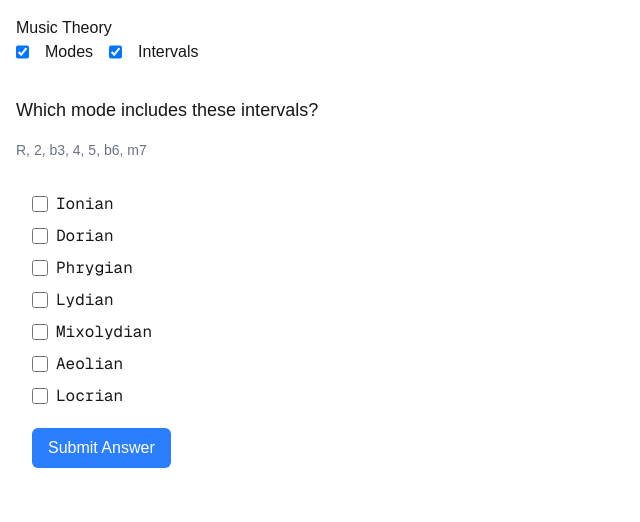
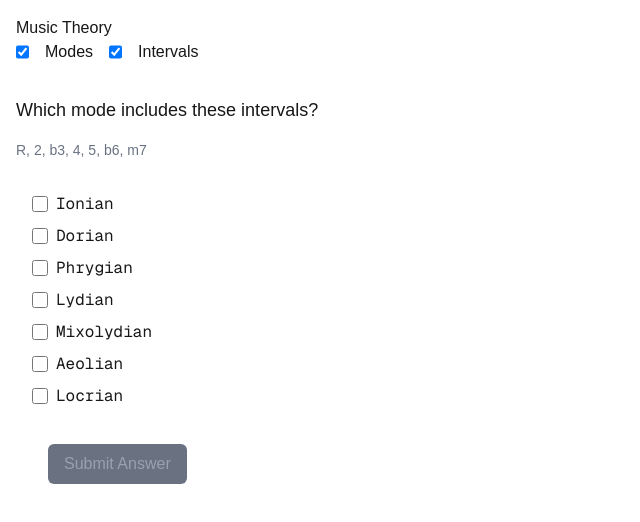
Before and after one commit to DJSethDuncan/theory, a Next.js app: page / in a window 1280 px wide. Shown: the top 522 px of the page, without its empty margins (0-640 px from the left). Built offline with nearby package versions, Linux system fonts and the light colour scheme.

Commit message:
so many things i cant remember

```diff
--- a/src/components/button.tsx
+++ b/src/components/button.tsx
@@ -1,9 +1,19 @@
 type ButtonType = "primary" | "secondary" | "tertiary";
 
 export default function Button(
-  { children, onClick, type = "primary" }: { children: React.ReactNode, onClick: () => void, type?: ButtonType }) {
+  {
+    children,
+    onClick,
+    type = "primary",
+    disabled = false
+  }: {
+    children: React.ReactNode,
+    onClick: () => void,
+    type?: ButtonType,
+    disabled?: boolean
+}) {
   return (
-    <button onClick={onClick} className={`bg-blue-500 text-white px-4 py-2 mt-5 rounded-md ${type === "primary" ? "bg-blue-500" : type === "secondary" ? "bg-gray-500" : "bg-red-500"}`}>
+    <button onClick={onClick} disabled={disabled} className={`px-4 py-2 mt-5 rounded-md ${type === "primary" ? "bg-blue-500 text-white" : type === "secondary" ? "bg-gray-500 text-gray-400" : "bg-red-500 text-white"}`}>
       {children}
     </button>
   );
--- a/src/components/intervalQuestion.tsx
+++ b/src/components/intervalQuestion.tsx
@@ -12,15 +12,19 @@ export default function IntervalQuestion({
   hasSubmitted,
   answerCheck,
   setHasSubmitted,
+  children,
 }: {
   question: TIntervalQuestion;
   hasSubmitted: boolean;
   answerCheck: Dispatch<SetStateAction<boolean | null>>;
   setHasSubmitted: Dispatch<SetStateAction<boolean>>;
+  children: React.ReactNode;
 }) {
   const [selectedIntervals, setSelectedIntervals] = useState<
     [number, number][]
   >([]);
+
+  const [isDisabled, setIsDisabled] = useState(true);
 
   useEffect(() => {
     clearCheckedBoxes();
@@ -52,12 +56,14 @@ export default function IntervalQuestion({
     });
     setSelectedIntervals(intervals);
     if (intervals.length === 2) {
+      setIsDisabled(false);
       checkboxes.forEach((checkbox) => {
         if (!(checkbox as HTMLInputElement).checked) {
           (checkbox as HTMLInputElement).disabled = true;
         }
       });
     } else {
+      setIsDisabled(true);
       checkboxes.forEach((checkbox) => {
         (checkbox as HTMLInputElement).disabled = false;
       });
@@ -69,26 +75,29 @@ export default function IntervalQuestion({
       <div className="grid grid-rows-6 gap-2">
         {[...Array(6)].map((_, rowIndex) => (
           <div key={rowIndex} className="flex space-x-2">
-            <span className="font-mono">{guitarStrings[rowIndex]} |--</span>
+            <span className="font-mono">{guitarStrings[rowIndex]}</span>
             {[...Array(8)].map((_, colIndex) => (
               <label key={colIndex} className="flex items-center">
                 <input
                   type="checkbox"
-                  className="interval-checkbox h-4 w-4 rounded border-gray-300 text-blue-600 focus:ring-blue-500"
+                  className={`interval-checkbox h-4 w-4 rounded border-gray-300 text-blue-600 focus:ring-blue-500 `}
                   data-x={colIndex}
                   data-y={rowIndex}
                   onChange={() => handleIntervalChange()}
-                /> &nbsp; --|--
+                /> &nbsp; {colIndex > 0 ? "--|--" : "--"}
               </label>
             ))}
           </div>
         ))}
       </div>
       {!hasSubmitted && (
-        <Button onClick={handleSubmit}>
-          Submit Answer
-        </Button>
+        <Box>
+          <Button onClick={handleSubmit} type={isDisabled ? 'secondary' : 'primary'} disabled={isDisabled}>
+            Submit Answer
+          </Button>
+        </Box>
       )}
+      {children}
     </Box>
   );
 }
--- a/src/components/multipleSelectQuestion.tsx
+++ b/src/components/multipleSelectQuestion.tsx
@@ -8,13 +8,16 @@ export default function MultipleSelectQuestion({
   hasSubmitted,
   answerCheck,
   setHasSubmitted,
+  children,
 }: {
   question: TMSQQuestion;
   hasSubmitted: boolean;
   answerCheck: Dispatch<SetStateAction<boolean | null>>;
   setHasSubmitted: Dispatch<SetStateAction<boolean>>;
+  children: React.ReactNode;
 }) {
   const [selectedOptions, setSelectedOptions] = useState<string[]>([]);
+  const [isDisabled, setIsDisabled] = useState(true);
 
   const handleOptionChange = (option: string) => {
     setSelectedOptions((prev) => {
@@ -28,6 +31,10 @@ export default function MultipleSelectQuestion({
   useEffect(() => {
     setSelectedOptions([]);
   }, [question]);
+
+  useEffect(() => {
+    setIsDisabled(selectedOptions.length === 0);
+  }, [selectedOptions]);
 
   const handleSubmit = () => {
     const selectedOptionsAreCorrect = selectedOptions.every((option) =>
@@ -63,10 +70,13 @@ export default function MultipleSelectQuestion({
         ))}
       </div>
       {!hasSubmitted && (
-        <Button onClick={handleSubmit}>
-          Submit Answer
-        </Button>
+        <Box>
+          <Button onClick={handleSubmit} type={isDisabled ? "secondary" : "primary"} disabled={isDisabled}>
+            Submit Answer
+          </Button>
+        </Box>
       )}
+      {children}
     </Box>
   );
 }
--- a/src/components/question.tsx
+++ b/src/components/question.tsx
@@ -3,6 +3,7 @@ import IntervalQuestion from "./intervalQuestion";
 import MultipleSelectQuestion from "./multipleSelectQuestion";
 import { useState, useEffect } from "react";
 import Button from "./button";
+import Box from "./box";
 
 export default function Question({
   question,
@@ -19,8 +20,16 @@ export default function Question({
     setHasSubmitted(false);
   }, [question]);
 
+  const nextQuestionButton = (
+    <Box>
+      <Button onClick={getNextQuestion}>
+        Next Question
+      </Button>
+    </Box>
+  );
+
   return (
-    <div className="p-4">
+    <Box>
       <div className="text-lg font-medium mb-4">{question.question}</div>
       {question.extraText && (
         <div className="text-sm text-gray-500 mb-4">{question.extraText}</div>
@@ -31,6 +40,11 @@ export default function Question({
           answerCheck={setIsCorrect}
           hasSubmitted={hasSubmitted}
           setHasSubmitted={setHasSubmitted}
+          children={
+            hasSubmitted && (
+              nextQuestionButton
+            )
+          }
         />
       )}
       {question.type === "interval" && (
@@ -39,22 +53,22 @@ export default function Question({
           answerCheck={setIsCorrect}
           hasSubmitted={hasSubmitted}
           setHasSubmitted={setHasSubmitted}
+          children={
+            hasSubmitted && (
+              nextQuestionButton
+            )
+          }
         />
       )}
-      <div className="mt-4 space-x-4">
-        {hasSubmitted && (
-          <Button onClick={getNextQuestion}>
-            Next Question
-          </Button>
-        )}
+      <Box>
         {isCorrect !== null && (
           <div
-            className={`mt-2 ${isCorrect ? "text-green-600" : "text-red-600"}`}
+            className={`${isCorrect ? "text-green-600" : "text-red-600"}`}
           >
             {isCorrect ? "Correct!" : "Incorrect, try again"}
           </div>
         )}
-      </div>
-    </div>
+      </Box>
+    </Box>
   );
 }
--- a/src/modules/intervals.tsx
+++ b/src/modules/intervals.tsx
@@ -32,10 +32,24 @@ export const scoreIntervals = (
   const stringDifference = lowestString - highestString;
   const fretDifference = highestNote[0] - lowestNote[0];
   let halfStepsBetweenNotes = fretDifference + stringDifference * 5;
-  if (highestString === 1 && lowestString > highestString) {
+
+  // account for the B string being a 3rd instead of 4th
+  if (lowestString > 1 && highestString <= 1) {
     halfStepsBetweenNotes--;
   }
 
+  // account for when people invert selections by clicking high number frets on low strings
+  halfStepsBetweenNotes = Math.abs(halfStepsBetweenNotes);
+
+  // account for octaves
+  while (halfStepsBetweenNotes > 12) {
+    halfStepsBetweenNotes -= 12;
+  }
+
+  // account for unison
+  if (halfStepsBetweenNotes === 0) { return false; }
+
+  // get the interval from the half steps
   const thisInterval = (intervals.intervalsByHalfSteps as THalfStepIntervals)[
     halfStepsBetweenNotes.toString()
   ];
```
